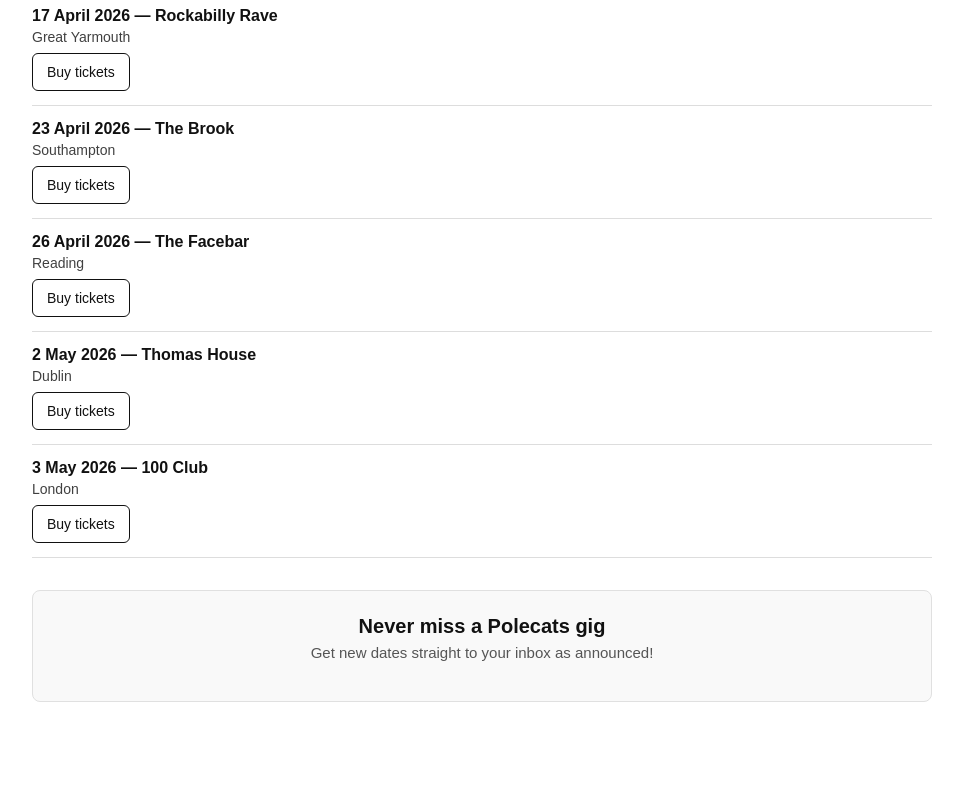
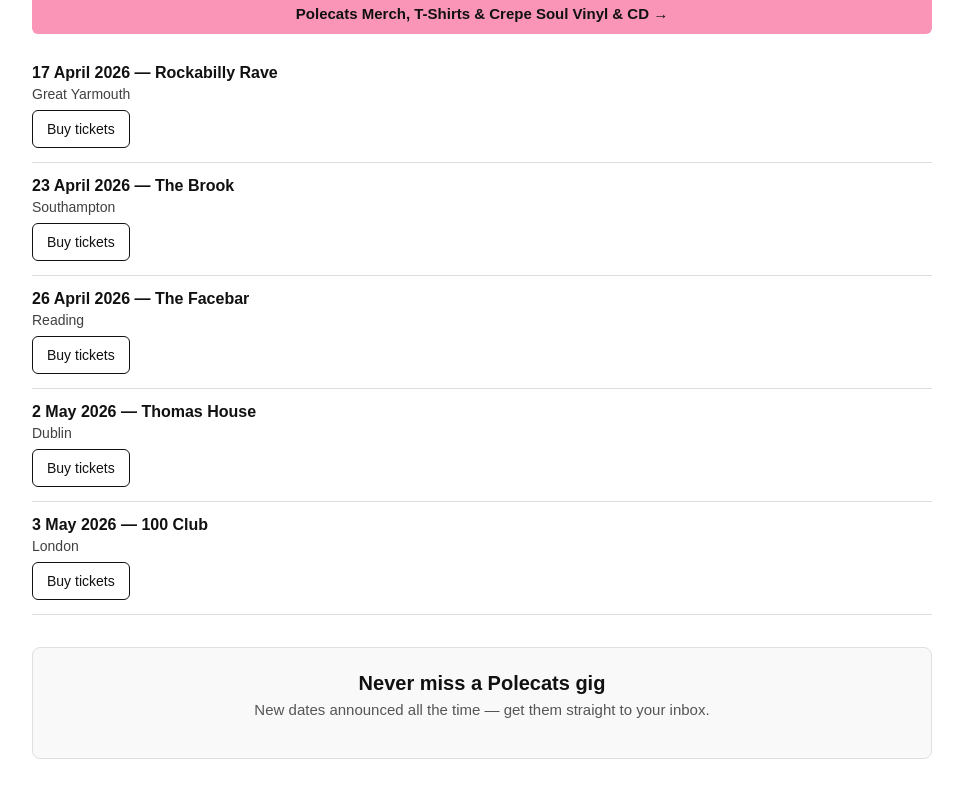
Before and after one commit to philpolecat/Polecats, a plain HTML site: page index.html in a window 1280 px wide. Shown: the part 255-1046 px from the top of the page, without its empty margins (158-1121 px from the left). Before the commit the page ends 989 px from the top, so only its background shows below. Drawn offline with Linux system fonts and the light colour scheme.

Commit message:
Add merch banner and update signup section text
Added a merch banner link and updated signup section text.

```diff
--- a/index.html
+++ b/index.html
@@ -37,6 +37,20 @@
   font-size:14px;
   }
   .buy:hover { background:#111; color:#fff; }
+
+  .merch-banner {
+  display:block;
+  text-align:center;
+  padding:12px 16px;
+  margin:0 0 16px 0;
+  background:#fa95b7;
+  color:#111;
+  font-weight:bold;
+  font-size:15px;
+  text-decoration:none;
+  border-radius:6px;
+  }
+  .merch-banner:hover { background:#e8799e; }
 
   .soldout {
   display:inline-block;
@@ -86,6 +100,10 @@
 
   <h1>The Polecats Tour Dates</h1>
 
+  <a class="merch-banner" href="https://polecatsarego.com/" target="_blank" rel="noopener">
+    Polecats Merch, T-Shirts &amp; Crepe Soul Vinyl &amp; CD →
+  </a>
+
   <div class="gig">
   <div class="gig-title">17 April 2026 — Rockabilly Rave</div>
   <div class="gig-meta">Great Yarmouth</div>
@@ -122,10 +140,6 @@
   <!-- Email signup section -->
   <div class="signup-section">
   <h2>Never miss a Polecats gig</h2>
-  <p>Get new dates straight to your inbox as announced!</p>
+  <p>New dates announced all the time — get them straight to your inbox.</p>
   <script async data-uid="60961fe3bc" src="https://phil-polecat.kit.com/60961fe3bc/index.js"></script>
-  </div>
-
-  </div>
-</body>
-</html>
+  </di
```
